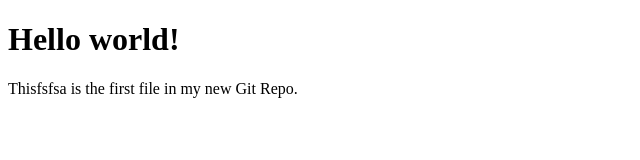
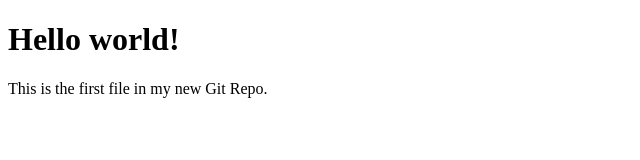
Before and after one commit to oktanishq/my-first-repo, a plain HTML site: page index.html in a window 1280 px wide. Shown: the full height of the page, 0-640 px from the left. Drawn offline with Linux system fonts and the light colour scheme.

Commit message:
Good Morning

```diff
--- a/index.html
+++ b/index.html
@@ -6,7 +6,7 @@
 <body>
 
 <h1>Hello world!</h1>
-<p>Thisfsfsa is the first file in my new Git Repo.</p>
+<p>This is the first file in my new Git Repo.</p>
 
 </body>
 </html>
```
